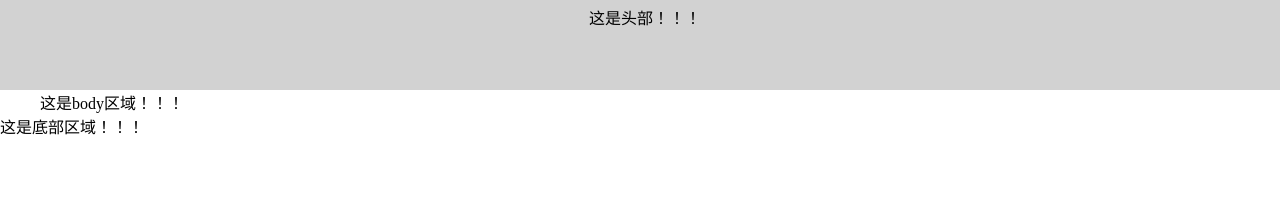
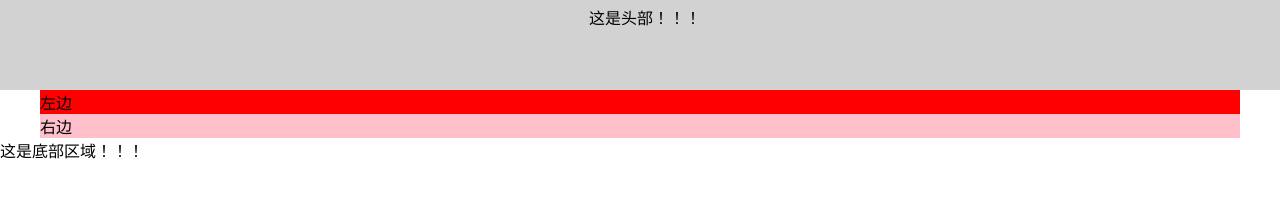
Before and after one commit to ttmoxiaomo1/ttmoxiaomo.github.io, a plain HTML site: page index.html in a window 1280 px wide. Drawn offline with Linux system fonts and the light colour scheme.

Commit message:
Update index.html

```diff
--- a/index.html
+++ b/index.html
@@ -10,7 +10,12 @@
         这是头部！！！
     </header>
     <div class='container'>
-        这是body区域！！！
+        <div class='w-20' style='background:red'>
+            左边
+        </div>
+        <div class="w-80" style='background:pink'>
+            右边
+        </div>
     </div>
     <footer>
         这是底部区域！！！
```
